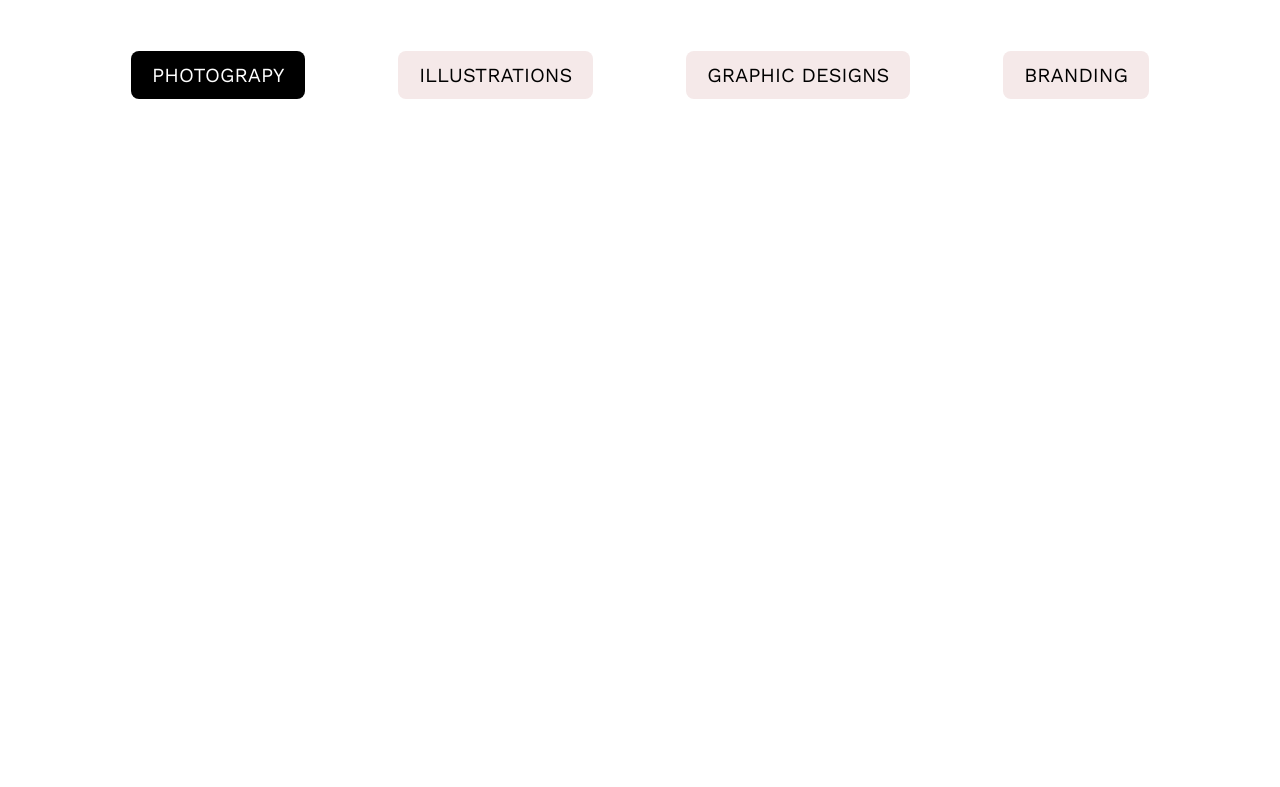
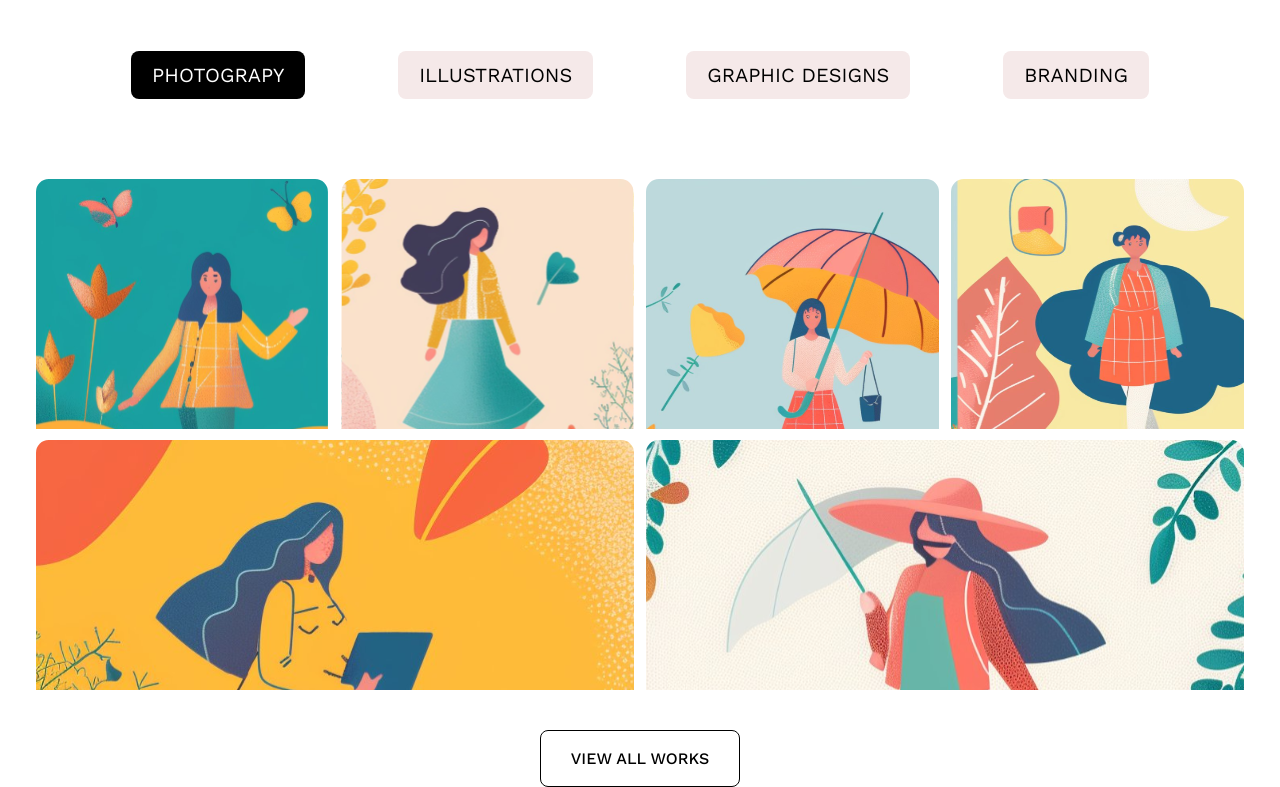
Before and after one commit to J11tendra/Jessica-Kobessi-UI, a React (Vite) app: page / in a window 1280 px wide. Shown: the part 2286-3073 px from the top of the page. Before the commit the page ends 2385 px from the top, so only its background shows below. Built offline with nearby package versions, Linux system fonts and the light colour scheme.

Commit message:
feat: add gallery section

```diff
--- a/src/routes/homePage/HomePage.jsx
+++ b/src/routes/homePage/HomePage.jsx
@@ -128,6 +128,17 @@ function HomePage() {
           </div>
         </div>
       </div>
+      <div className="gallery-container">
+        <div className="img-wrapper">
+          <img src="src/assets/gallery-1.svg" alt="" />
+          <img src="src/assets/gallery-2.svg" alt="" />
+          <img src="src/assets/gallery-3.svg" alt="" />
+          <img src="src/assets/gallery-4.svg" alt="" />
+          <img src="src/assets/gallery-5.svg" alt="" />
+          <img src="src/assets/gallery-6.svg" alt="" />
+        </div>
+        <div className="work-btn">VIEW ALL WORKS</div>
+      </div>
     </div>
   );
 }
--- a/src/routes/homePage/HomePage.scss
+++ b/src/routes/homePage/HomePage.scss
@@ -519,4 +519,102 @@
       }
     }
   }
+
+  .gallery-container {
+    min-width: 18.75rem;
+    display: flex;
+    flex-direction: column;
+    gap: 1.875rem;
+
+    @include breakpoint-up(medium) {
+      gap: 2.25rem;
+    }
+
+    @include breakpoint-up(large) {
+      gap: 2.5rem;
+    }
+
+    @include breakpoint-up(x-large) {
+      gap: 3rem;
+    }
+
+    .img-wrapper {
+      display: grid;
+      grid-template-columns: 1fr 1fr;
+      grid-template-rows: repeat(4, auto);
+      grid-template-areas:
+        "gallery-1 gallery-2"
+        "gallery-3 gallery-3"
+        "gallery-4 gallery-5"
+        "gallery-6 gallery-6";
+      gap: 0.625rem;
+
+      @include breakpoint-up(large) {
+        grid-template-columns: repeat(4, auto);
+        grid-template-rows: auto;
+        grid-template-areas:
+          "gallery-1 gallery-2 gallery-4 gallery-5"
+          "gallery-3 gallery-3 gallery-6 gallery-6";
+        gap: 0.725rem;
+      }
+
+      img {
+        width: 100%;
+        max-height: 13.125rem;
+        object-fit: cover;
+
+        @include breakpoint-up(medium) {
+          max-height: 15.625rem;
+          object-position: top center;
+        }
+
+        @include breakpoint-up(x-large) {
+          max-height: 31.25rem;
+        }
+
+        &:first-of-type {
+          grid-area: gallery-1;
+        }
+
+        &:nth-child(2) {
+          grid-area: gallery-2;
+        }
+
+        &:nth-child(3) {
+          grid-area: gallery-3;
+          max-height: 15.625rem;
+
+          @include breakpoint-up(x-large) {
+            max-height: 30rem;
+          }
+        }
+
+        &:nth-child(4) {
+          grid-area: gallery-4;
+        }
+
+        &:nth-child(5) {
+          grid-area: gallery-5;
+        }
+
+        &:nth-child(6) {
+          grid-area: gallery-6;
+          max-height: 15.625rem;
+
+          @include breakpoint-up(x-large) {
+            max-height: 30rem;
+          }
+        }
+      }
+    }
+
+    .work-btn {
+      align-self: center;
+      width: fit-content;
+      font-weight: 500;
+      padding: 1.125rem 1.875rem;
+      border: 0.0625rem solid black;
+      border-radius: 0.5rem;
+    }
+  }
 }
```
